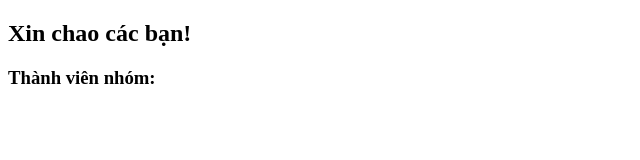
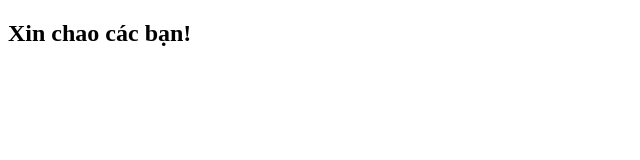
Before and after one commit to Hoai6101/DO_AN_MNM, a plain HTML site: page index.html in a window 1280 px wide. Shown: the whole page, without its empty margins (0-640 px from the left). Drawn offline with Linux system fonts and the light colour scheme.

Commit message:
Update index.html
update

```diff
--- a/index.html
+++ b/index.html
@@ -8,6 +8,5 @@
 </head>
 <body>
     <h2>Xin chao các bạn!</h2>
-    <h3>Thành viên nhóm:</h3>
 </body>
 </html>
```
